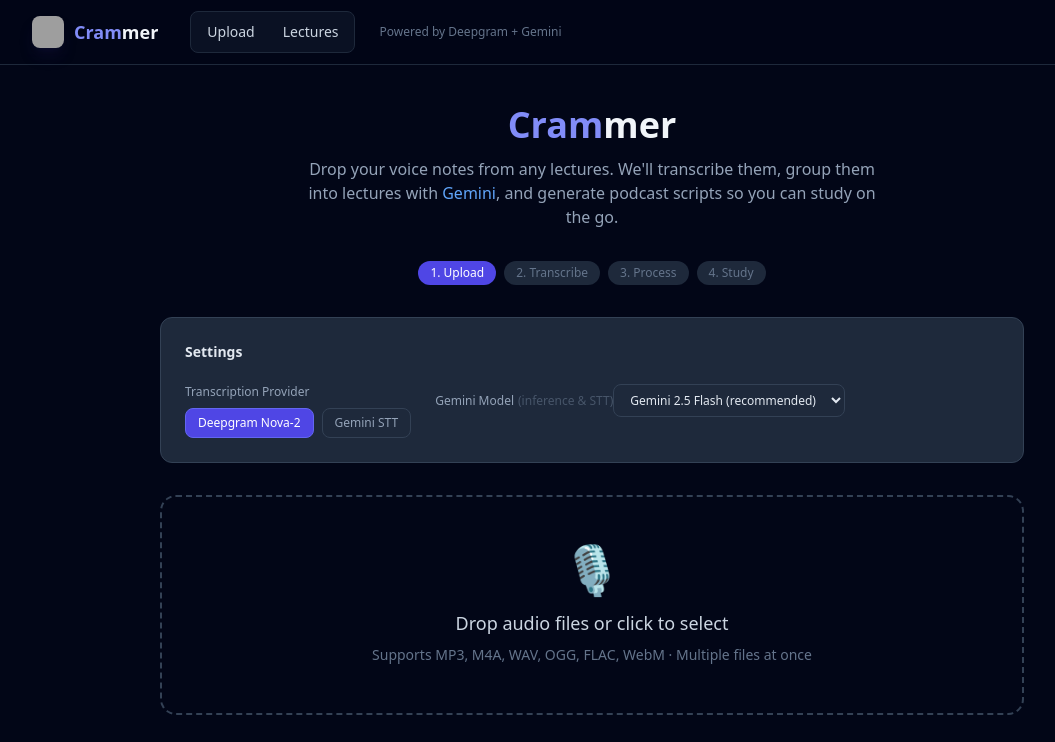
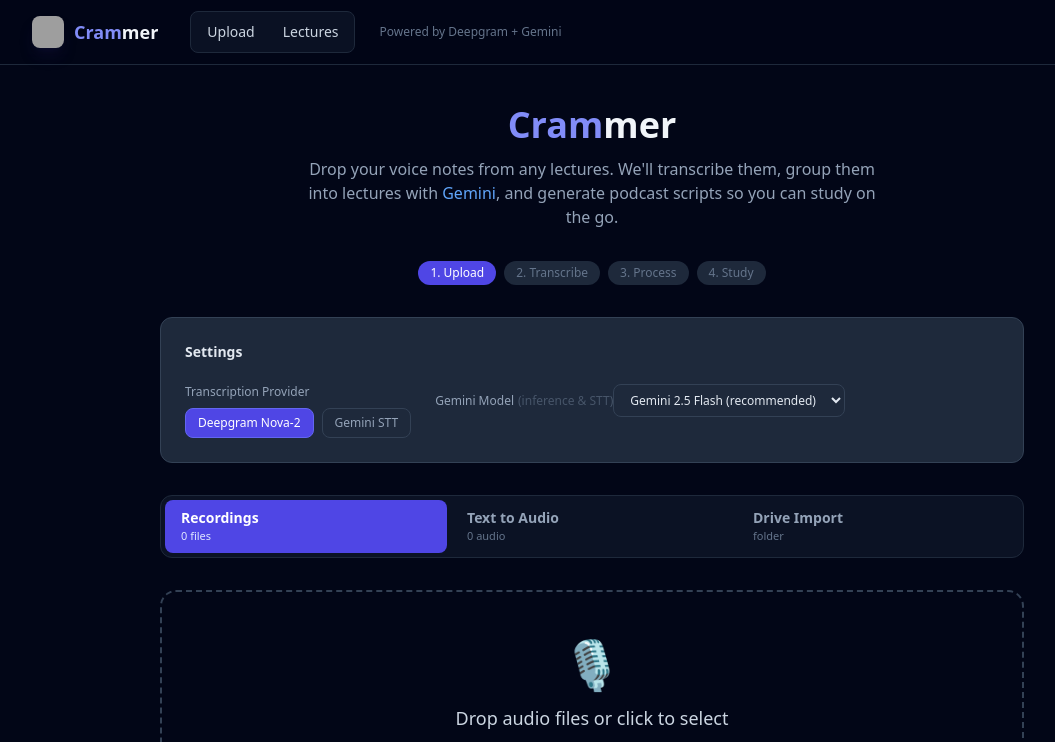
Before and after one commit to mo-gaafar/crammer, a Next.js app: page / in a window 1280 px wide. Shown: the top 742 px of the page, without its empty margins (48-1103 px from the left). Built offline with nearby package versions, Linux system fonts and the light colour scheme; grey boxes are pictures that could not be loaded.

Commit message:
feat: enhance text-to-audio functionality with error handling and timeout adjustments, update UI to reflect audio generation status

```diff
--- a/src/app/api/text-audio/route.ts
+++ b/src/app/api/text-audio/route.ts
@@ -44,12 +44,37 @@
       trimmedText,
       geminiModel
     );
-    const audio = await synthesizeScriptAudio(generated.script);
-
     const id = uuidv4();
     const audioFileName = `${safeFileStem(cleanSourceName)}_script_audio.wav`;
     const audioPath = path.join(getUploadDir(), `${id}.wav`);
-    fs.writeFileSync(audioPath, audio);
+
+    let audio: Buffer | null = null;
+    let audioError: string | undefined;
+    try {
+      audio = await synthesizeScriptAudio(generated.script);
+      fs.writeFileSync(audioPath, audio);
+    } catch (err) {
+      audioError = err instanceof Error ? err.message : String(err);
+    }
+
+    if (!audio) {
+      return NextResponse.json(
+        {
+          artifact: {
+            id,
+            sourceName: cleanSourceName,
+            title: generated.title,
+            script: generated.script,
+            audioFileName,
+            mimeType: "audio/wav",
+            createdAt: new Date().toISOString(),
+            audioUrl: null,
+            audioError,
+          },
+        },
+        { status: 207 }
+      );
+    }
 
     const artifact: TextAudioArtifact = {
       id,
--- a/src/app/page.tsx
+++ b/src/app/page.tsx
@@ -19,12 +19,14 @@
   sourceName: string;
   title: string;
   script: string;
-  audioFileName: string;
-  audioUrl: string;
+  audioFileName?: string;
+  audioUrl?: string | null;
+  audioError?: string;
 }
 
 type Phase = "idle" | "uploading" | "transcribing" | "processing" | "complete" | "error";
 type SttProvider = "deepgram" | "gemini";
+type ToolTab = "recordings" | "textAudio" | "drive";
 
 function formatBytes(bytes: number): string {
   if (bytes < 1024) return `${bytes} B`;
@@ -80,6 +82,7 @@
   const [activeTextAudio, setActiveTextAudio] = useState<TextAudioArtifact | null>(null);
   const [generatingTextAudio, setGeneratingTextAudio] = useState(false);
   const [textAudioError, setTextAudioError] = useState<string | null>(null);
+  const [activeToolTab, setActiveToolTab] = useState<ToolTab>("recordings");
 
   // Settings
   const [sttProvider, setSttProvider] = useState<SttProvider>("deepgram");
@@ -186,13 +189,21 @@
         }),
       });
       const data = await res.json();
-      if (!res.ok) throw new Error(data.error ?? "Could not generate audio");
+      if (!res.ok && res.status !== 207) throw new Error(data.error ?? "Could not generate audio");
 
       const artifact: TextAudioArtifact = data.artifact;
       setTextAudioArtifacts((prev) => [artifact, ...prev]);
       setActiveTextAudio(artifact);
+      if (artifact.audioError) {
+        setTextAudioError(`Script generated, but audio failed: ${artifact.audioError}`);
+      }
     } catch (err) {
-      setTextAudioError(err instanceof Error ? err.message : String(err));
+      const message = err instanceof Error ? err.message : String(err);
+      setTextAudioError(
+        message.toLowerCase().includes("fetch")
+          ? "The text-to-audio request could not reach the local API. Make sure the dev server is still running, then try again."
+          : message
+      );
     } finally {
       setGeneratingTextAudio(false);
     }
@@ -565,7 +576,36 @@
         )}
       </div>
 
+      <div className="flex gap-1 rounded-xl border border-slate-800 bg-slate-900/70 p-1">
+        {[
+          { id: "recordings", label: "Recordings", detail: `${files.length} file${files.length !== 1 ? "s" : ""}` },
+          { id: "textAudio", label: "Text to Audio", detail: `${textAudioArtifacts.length} audio` },
+          { id: "drive", label: "Drive Import", detail: driveListing ? `${driveSelected.size} selected` : "folder" },
+        ].map((tab) => (
+          <button
+            key={tab.id}
+            onClick={() => setActiveToolTab(tab.id as ToolTab)}
+            className={`min-w-0 flex-1 rounded-lg px-3 py-2 text-left transition-colors sm:px-4 ${
+              activeToolTab === tab.id
+                ? "bg-indigo-600 text-white"
+                : "text-slate-400 hover:bg-slate-800 hover:text-slate-100"
+            }`}
+          >
+            <span className="block truncate text-sm font-semibold">{tab.label}</span>
+            <span
+              className={`block truncate text-[11px] ${
+                activeToolTab === tab.id ? "text-indigo-100" : "text-slate-500"
+              }`}
+            >
+              {tab.detail}
+            </span>
+          </button>
+        ))}
+      </div>
+
       {/* Drop zone */}
+      {activeToolTab === "recordings" && (
+        <>
       <div
         onDragOver={onDragOver}
         onDragLeave={onDragLeave}
@@ -601,8 +641,11 @@
           </p>
         )}
       </div>
+        </>
+      )}
 
       {/* Text to audio */}
+      {activeToolTab === "textAudio" && (
       <div className="card space-y-4">
         <div className="flex items-start justify-between gap-4">
           <div>
@@ -681,9 +724,11 @@
               <div className="min-w-0">
                 <h3 className="font-semibold text-slate-100 truncate">{activeTextAudio.title}</h3>
                 <p className="text-xs text-slate-500 truncate">
-                  {activeTextAudio.sourceName} -&gt; {activeTextAudio.audioFileName}
+                  {activeTextAudio.sourceName}
+                  {activeTextAudio.audioFileName ? ` -> ${activeTextAudio.audioFileName}` : ""}
                 </p>
               </div>
+              {activeTextAudio.audioUrl && activeTextAudio.audioFileName && (
                 <a
                   href={activeTextAudio.audioUrl}
                   download={activeTextAudio.audioFileName}
@@ -691,8 +736,15 @@
                 >
                   Download WAV
                 </a>
+              )}
             </div>
+            {activeTextAudio.audioUrl ? (
               <audio controls src={activeTextAudio.audioUrl} className="w-full" />
+            ) : (
+              <div className="rounded-lg border border-amber-700 bg-amber-950/30 p-3 text-xs text-amber-200">
+                Audio is not available for this script yet.
+              </div>
+            )}
             <div className="bg-slate-800/60 rounded-lg p-3 text-xs text-slate-300 leading-relaxed whitespace-pre-wrap max-h-64 overflow-y-auto border border-slate-700">
               {activeTextAudio.script}
             </div>
@@ -718,8 +770,10 @@
           </div>
         )}
       </div>
+      )}
 
       {/* Google Drive import */}
+      {activeToolTab === "drive" && (
       <div className="card space-y-3">
         <h2 className="section-title text-sm flex items-center gap-2">
           <span>📁</span> Import from Google Drive
@@ -825,16 +879,17 @@
           <p className="text-xs text-amber-400">{driveError}</p>
         )}
       </div>
+      )}
 
       {/* Error banner */}
-      {error && (
+      {activeToolTab === "recordings" && error && (
         <div className="bg-red-950/50 border border-red-800 rounded-xl p-4 text-red-300 text-sm">
           <strong>Error:</strong> {error}
         </div>
       )}
 
       {/* Phase message */}
-      {phaseMessage && (
+      {activeToolTab === "recordings" && phaseMessage && (
         <div className={`rounded-xl p-4 text-sm border ${
           phase === "complete"
             ? "bg-green-950/50 border-green-800 text-green-300"
@@ -863,7 +918,7 @@
       )}
 
       {/* File list */}
-      {files.length > 0 && (
+      {activeToolTab === "recordings" && files.length > 0 && (
         <div className="card space-y-4">
           <div className="flex items-center justify-between">
             <h2 className="section-title">
@@ -981,7 +1036,7 @@
       )}
 
       {/* How it works */}
-      {files.length === 0 && (
+      {activeToolTab === "recordings" && files.length === 0 && (
         <div className="grid grid-cols-1 sm:grid-cols-3 gap-4 mt-8">
           {[
             {
--- a/src/lib/gemini.ts
+++ b/src/lib/gemini.ts
@@ -6,6 +6,7 @@
 import { DEFAULT_GEMINI_MODEL } from "@/lib/gemini-models";
 
 const GEMINI_TIMEOUT_MS = 600_000; // 10 min — large audio files need time
+const TEXT_AUDIO_TIMEOUT_MS = 120_000;
 const GEMINI_TTS_MODEL = "gemini-2.5-flash-preview-tts";
 
 const getClient = () => {
@@ -266,7 +267,7 @@
 Then include the complete Markdown study material.`;
 
   const result = await withRetry(() =>
-    geminiModel.generateContent(prompt, { timeout: GEMINI_TIMEOUT_MS })
+    geminiModel.generateContent(prompt, { timeout: TEXT_AUDIO_TIMEOUT_MS })
   );
   const text = result.response.text();
 
@@ -357,10 +358,13 @@
   if (!apiKey) throw new Error("GEMINI_API_KEY is not set in environment variables");
 
   const url = `https://generativelanguage.googleapis.com/v1beta/models/${GEMINI_TTS_MODEL}:generateContent?key=${apiKey}`;
-  const response = await withRetry(() =>
+  let response: Response;
+  try {
+    response = await withRetry(() =>
       fetch(url, {
         method: "POST",
         headers: { "Content-Type": "application/json" },
+        signal: AbortSignal.timeout(TEXT_AUDIO_TIMEOUT_MS),
         body: JSON.stringify({
           contents: [
             {
@@ -382,6 +386,10 @@
         }),
       })
     );
+  } catch (err) {
+    const message = err instanceof Error ? err.message : String(err);
+    throw new Error(`Could not reach Gemini TTS. Check internet access, GEMINI_API_KEY, and TTS model access. Details: ${message}`);
+  }
 
   if (!response.ok) {
     const errorText = await response.text();
```
Lines whose indentation alone changed are shown as unchanged.
